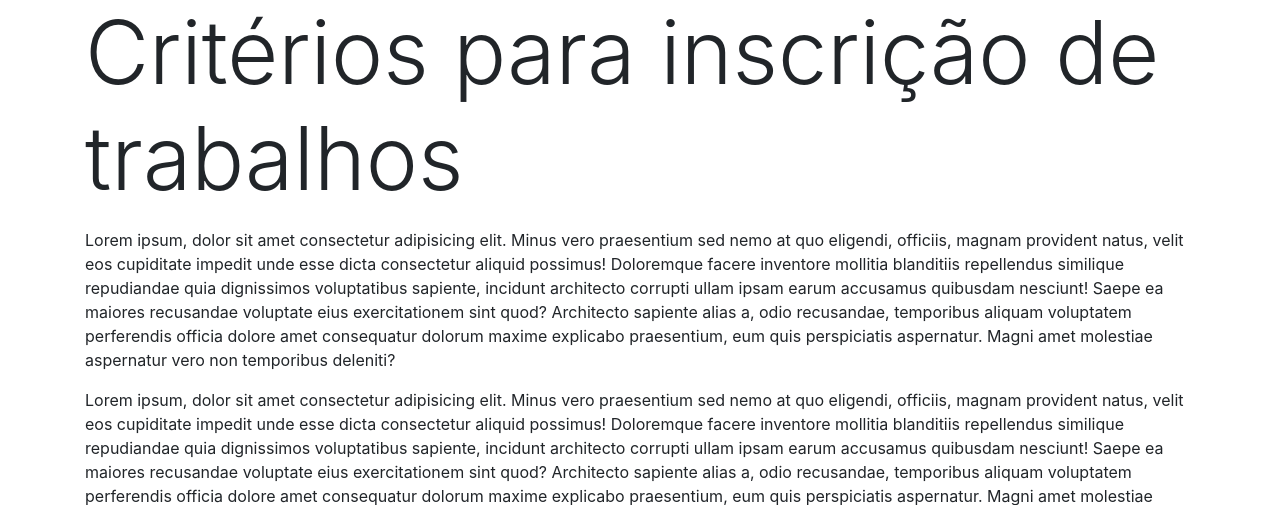
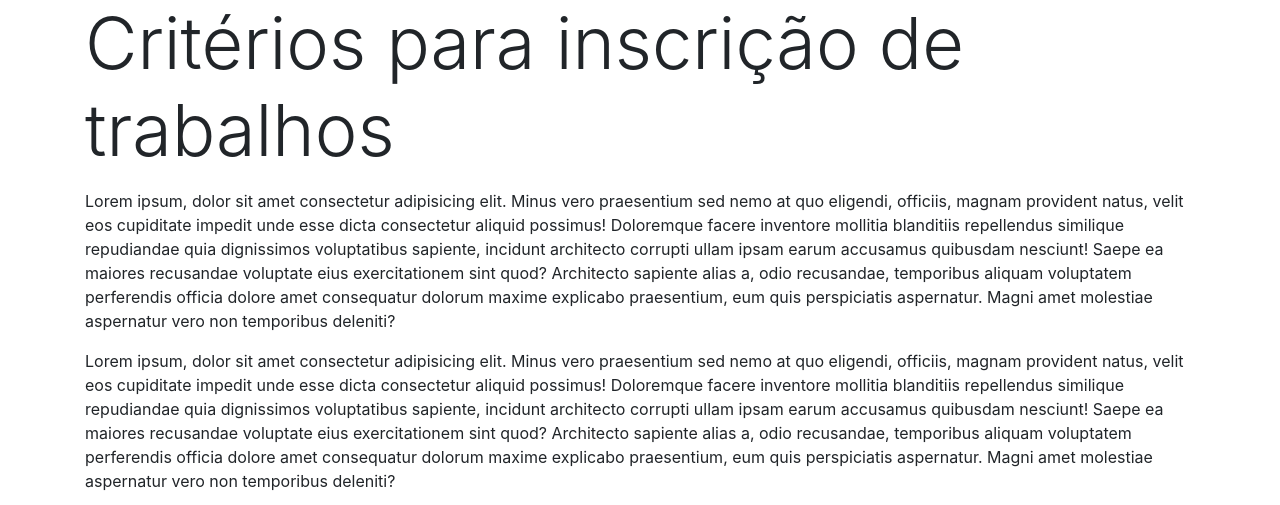
Before and after one commit to stephaniedt/mizanga, a PHP site: page /link-criterios-trabalho.php in a window 1280 px wide. Shown: the part 72-577 px from the top of the page. Run offline with PHP 8.4, Linux system fonts and the light colour scheme; some web fonts are replaced.

Commit message:
padronizacao cabecalho

```diff
--- a/link-criterios-trabalho.php
+++ b/link-criterios-trabalho.php
@@ -11,7 +11,7 @@
     <main>
         <div class="container">
 
-            <h1 class="display-2 mb-3">Critérios para inscrição de trabalhos</h1>
+            <h1 class="display-3 mb-3">Critérios para inscrição de trabalhos</h1>
             <p>Lorem ipsum, dolor sit amet consectetur adipisicing elit. Minus vero praesentium sed nemo at quo eligendi, officiis, magnam provident natus, velit eos cupiditate impedit unde esse dicta consectetur aliquid possimus!
                 Doloremque facere inventore mollitia blanditiis repellendus similique repudiandae quia dignissimos voluptatibus sapiente, incidunt architecto corrupti ullam ipsam earum accusamus quibusdam nesciunt! Saepe ea maiores recusandae voluptate eius exercitationem sint quod?
                 Architecto sapiente alias a, odio recusandae, temporibus aliquam voluptatem perferendis officia dolore amet consequatur dolorum maxime explicabo praesentium, eum quis perspiciatis aspernatur. Magni amet molestiae aspernatur vero non temporibus deleniti?</p>
```
